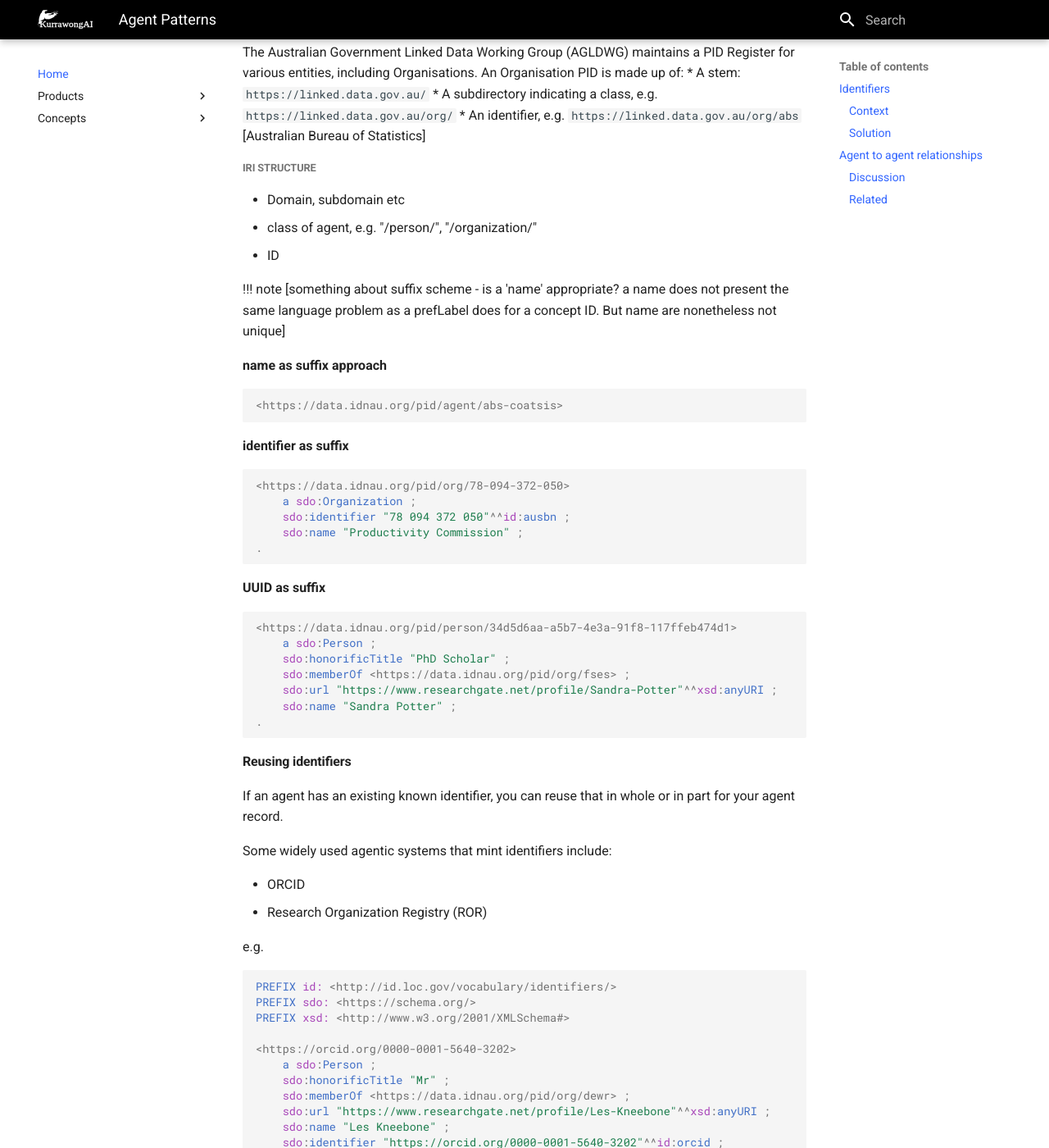
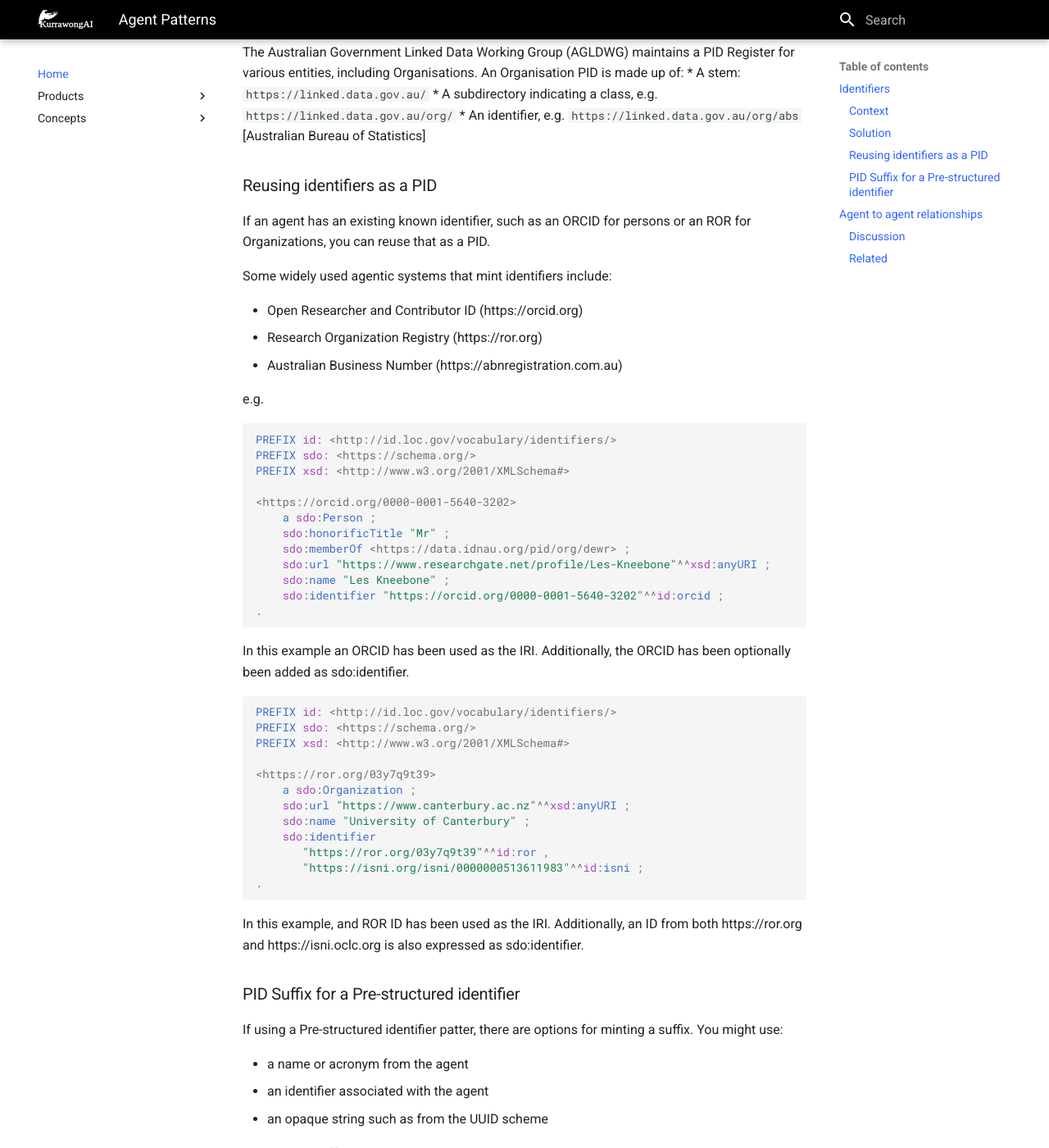
Before and after one commit to Kurrawong/docs, an MkDocs documentation site: the page built from docs/concepts/agents/patterns.md, in a window 1280 px wide and 1400 px high, scrolled down 1454 px. Shown: the whole window at 82% size. Built offline with MkDocs 1.6.1 and Material for MkDocs 9.7.7, drawn with Linux system fonts in a browser that asks for light colours; some of the changed text lies outside the part shown.

Commit message:
Merge remote-tracking branch 'origin/main'

````diff
--- a/docs/concepts/agents/patterns.md
+++ b/docs/concepts/agents/patterns.md
@@ -50,16 +50,62 @@ The Australian Government Linked Data Working Group (AGLDWG) maintains a PID Reg
 * A subdirectory indicating a class, e.g. `https://linked.data.gov.au/org/`
 * An identifier, e.g. `https://linked.data.gov.au/org/abs` [Australian Bureau of Statistics]
 
+### Reusing identifiers as a PID
+
+If an agent has an existing known identifier, such as an ORCID for persons or an ROR for Organizations, you can reuse that as a PID.
+
+Some widely used agentic systems that mint identifiers include:
+
+- Open Researcher and Contributor ID (https://orcid.org)
+- Research Organization Registry (https://ror.org)
+- Australian Business Number (https://abnregistration.com.au)
+
+e.g.
+
+```turtle
+PREFIX id: <http://id.loc.gov/vocabulary/identifiers/>
+PREFIX sdo: <https://schema.org/>
+PREFIX xsd: <http://www.w3.org/2001/XMLSchema#>
+
+<https://orcid.org/0000-0001-5640-3202>
+    a sdo:Person ;
+    sdo:honorificTitle "Mr" ;
+    sdo:memberOf <https://data.idnau.org/pid/org/dewr> ;
+    sdo:url "https://www.researchgate.net/profile/Les-Kneebone"^^xsd:anyURI ;
+    sdo:name "Les Kneebone" ;
+    sdo:identifier "https://orcid.org/0000-0001-5640-3202"^^id:orcid ;
+.
+```
+In this example an ORCID has been used as the IRI. Additionally, the ORCID has been optionally been added as sdo:identifier.
+
+```turtle
+PREFIX id: <http://id.loc.gov/vocabulary/identifiers/>
+PREFIX sdo: <https://schema.org/>
+PREFIX xsd: <http://www.w3.org/2001/XMLSchema#>
+
+<https://ror.org/03y7q9t39>
+    a sdo:Organization ;
+    sdo:url "https://www.canterbury.ac.nz"^^xsd:anyURI ;
+    sdo:name "University of Canterbury" ;
+    sdo:identifier
+       "https://ror.org/03y7q9t39"^^id:ror ,
+       "https://isni.org/isni/0000000513611983"^^id:isni ;
+.
+```
+
+In this example, and ROR ID has been used as the IRI. Additionally, an ID from both https://ror.org and https://isni.oclc.org is also expressed as sdo:identifier.
+
+### PID Suffix for a Pre-structured identifier
+
+If using a Pre-structured identifier patter, there are options for minting a suffix. You might use:
+
+- a name or acronym from the agent
+- an identifier associated with the agent
+- an opaque string such as from the UUID scheme
 
 
-##### IRI structure
- - Domain, subdomain etc
- - class of agent, e.g. "/person/", "/organization/"
- - ID
 
-!!! note [something about suffix scheme - is a 'name' appropriate? a name does not present the same language problem as a prefLabel does for a concept ID. But name are nonetheless not unique]
-
-**name as suffix approach**
+**acronym as suffix approach**
 ```turtle
 <https://data.idnau.org/pid/agent/abs-coatsis>
 ```
@@ -79,49 +125,6 @@ The Australian Government Linked Data Working Group (AGLDWG) maintains a PID Reg
     sdo:memberOf <https://data.idnau.org/pid/org/fses> ;
     sdo:url "https://www.researchgate.net/profile/Sandra-Potter"^^xsd:anyURI ;
     sdo:name "Sandra Potter" ;
-.
-```
-
-#### Reusing identifiers
-
-If an agent has an existing known identifier, you can reuse that in whole or in part for your agent record.
-
-Some widely used agentic systems that mint identifiers include:
-
-- ORCID
-- Research Organization Registry (ROR)
-
-e.g.
-
-```turtle
-PREFIX id: <http://id.loc.gov/vocabulary/identifiers/>
-PREFIX sdo: <https://schema.org/>
-PREFIX xsd: <http://www.w3.org/2001/XMLSchema#>
-
-<https://orcid.org/0000-0001-5640-3202>
-    a sdo:Person ;
-    sdo:honorificTitle "Mr" ;
-    sdo:memberOf <https://data.idnau.org/pid/org/dewr> ;
-    sdo:url "https://www.researchgate.net/profile/Les-Kneebone"^^xsd:anyURI ;
-    sdo:name "Les Kneebone" ;
-    sdo:identifier "https://orcid.org/0000-0001-5640-3202"^^id:orcid ;
-.
-```
-
-In this example an ORCID has been used as the IRI. Additionally, the ORCID has been optionally been added as sdo:identifier.
-
-```turtle
-PREFIX id: <http://id.loc.gov/vocabulary/identifiers/>
-PREFIX sdo: <https://schema.org/>
-PREFIX xsd: <http://www.w3.org/2001/XMLSchema#>
-
-<https://ror.org/03y7q9t39>
-    a sdo:Organization ;
-    sdo:url "https://www.canterbury.ac.nz"^^xsd:anyURI ;
-    sdo:name "University of Canterbury" ;
-    sdo:identifier
-       "https://ror.org/03y7q9t39"^^id:ror ,
-       "https://isni.org/isni/0000000513611983"^^id:isni ;
 .
 ```
 
````
